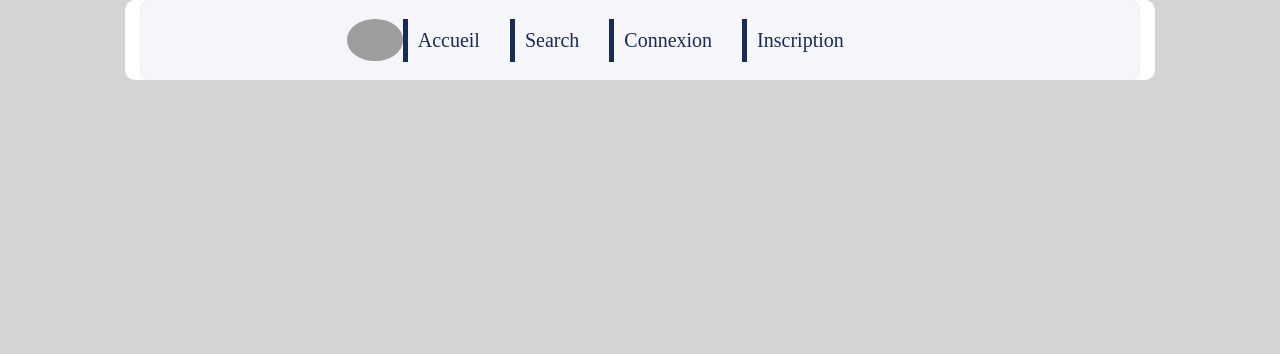
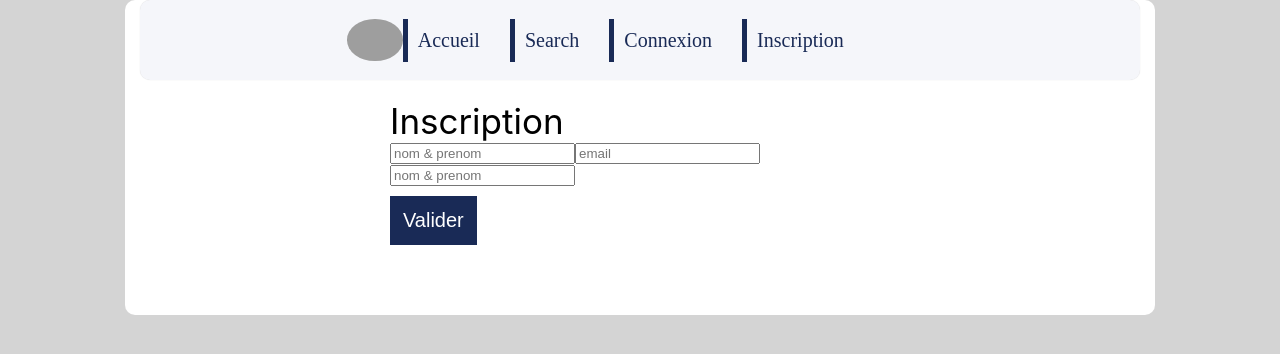
Before and after one commit to YassineAzedine/-Blog-react-hooks-firebase, a React (Create React App) app in the folder blog/: page /register in a window 1280 px wide. Shown: the top 354 px of the page. Built offline with nearby package versions, Linux system fonts and the light colour scheme; no server answers; grey boxes are pictures that could not be loaded.

Commit message:
login & register

```diff
--- a/blog/src/App.js
+++ b/blog/src/App.js
@@ -1,3 +1,4 @@
+import React, {useState} from 'react'
 
 import './App.css';
 import logo from './logo.svg';
@@ -8,10 +9,26 @@ import CreatePosts from './components/CreatePosts';
 import Header from './components/Header';
 import Register from './components/Register';
 import Login from './components/Login';
+import {firebaseAuth} from  './firebase'
 
 
 function App() {
-  return (
+
+   const [authUser,setAuthUser] = useState(null);
+React.useEffect(()=>{
+  const unsubscribe = firebaseAuth.onAuthStateChanged(user=>{
+    if(user){
+      setAuthUser(user);
+      console.log(user);
+    }else{
+      setAuthUser(null)
+    }
+  });
+  return ()=>{
+    unsubscribe()
+  }
+},[])
+     return (
     <BrowserRouter>
       <div className="container">
 
@@ -22,8 +39,7 @@ function App() {
           <Route path='/post/:id' element ={<PostsDetails/>} />
           <Route path='/create'element ={<CreatePosts/>} />
           <Route path='/login' element = {<Login/>} />
-
-          <Route path='/register' exact component={<Register/>} />
+          <Route path='/register' element ={<Register/>} />
           </Routes>
       </div>
     </BrowserRouter>
--- a/blog/src/components/Login.jsx
+++ b/blog/src/components/Login.jsx
@@ -1,9 +1,77 @@
-import React from 'react'
+import React, {useState} from 'react'
+import {firebaseAuth} from '../firebase'
+import { withRouter } from 'react-router-dom';
+import  { Redirect } from 'react-router-dom'
+ function Login(props) {
 
-function login() {
-  return (
-    <div>login</div>
+
+  const [submitted, setSubmitted] = useState(false)
+  const[userCredentails,setUserCredentailes] = useState({
+    email : '',
+    password:''
+
+  });
+  const handeleInputChange = event =>{
+    setUserCredentailes({
+      ...userCredentails,[event.target.name] : event.target.value
+    })
+  }
+  const onSubmited = event =>{
+    event.preventDefault();
+    setSubmitted(true);
+    login(userCredentails)
+    setUserCredentailes({
+
+    email : '',
+    password:''
+    })
+  }
+  const login = ({
+    email,password
+  }) =>{
+    const LoggedUser = firebaseAuth.signInWithEmailAndPassword(email,password)
+    .then(userLogged =>{
+      userLogged.user.updateProfile({
+
+      });
+      return userLogged;
+    })
+
+    console.log(LoggedUser);
+window.location = "/";
+  }
+    return (
+   <div className="form-container">
+     <div className="register-form-title">
+       Connexion
+     </div>
+      <form onSubmit={onSubmited} >
+
+
+<input type="email"
+ name ="email"
+ required
+ className='form-controle'
+ placeholder='email'
+ autoComplete='off'
+  onChange={handeleInputChange }
+ value={userCredentails.email} />
+ <input type="password"
+ name ="password"
+ required
+ className='form-controle'
+ placeholder='nom & prenom'
+ autoComplete='off'
+  onChange={handeleInputChange }
+ value={userCredentails.password} />
+ <div>
+   <button className='btn btn-primary'
+    type='submit'> Valider</button>
+ </div>
+
+      </form>
+   </div>
   )
 }
 
-export default login
+export default Login
--- a/blog/src/components/Register.jsx
+++ b/blog/src/components/Register.jsx
@@ -1,8 +1,84 @@
-import React from 'react'
+import React, {useState} from 'react'
+import {firebaseAuth} from '../firebase'
+import { withRouter } from 'react-router-dom';
+import  { Redirect } from 'react-router-dom'
+ function Register(props) {
 
-function Register() {
-  return (
-    <div>Register</div>
+
+  const [submitted, setSubmitted] = useState(false)
+  const[userCredentails,setUserCredentailes] = useState({
+    name : '' ,
+    email : '',
+    password:''
+
+  });
+  const handeleInputChange = event =>{
+    setUserCredentailes({
+      ...userCredentails,[event.target.name] : event.target.value
+    })
+  }
+  const onSubmited = event =>{
+    event.preventDefault();
+    setSubmitted(true);
+    register(userCredentails)
+    setUserCredentailes({
+      name : '' ,
+    email : '',
+    password:''
+    })
+  }
+  const register = ({
+    name,email,password
+  }) =>{
+    const newUser = firebaseAuth.createUserWithEmailAndPassword (email,password)
+    .then(userCreated =>{
+      userCreated.user.updateProfile({
+        displayName : name
+      });
+      return userCreated;
+    })
+
+    console.log(newUser);
+window.location = "/login";
+  }
+    return (
+   <div className="form-container">
+     <div className="register-form-title">
+       Inscription
+     </div>
+      <form onSubmit={onSubmited} >
+<input type="text"
+ name ="name"
+ required
+ className='form-controle'
+ placeholder='nom & prenom'
+ autoComplete='off'
+  onChange={handeleInputChange }
+ value={userCredentails.name} />
+
+<input type="email"
+ name ="email"
+ required
+ className='form-controle'
+ placeholder='email'
+ autoComplete='off'
+  onChange={handeleInputChange }
+ value={userCredentails.email} />
+ <input type="password"
+ name ="password"
+ required
+ className='form-controle'
+ placeholder='nom & prenom'
+ autoComplete='off'
+  onChange={handeleInputChange }
+ value={userCredentails.password} />
+ <div>
+   <button className='btn btn-primary'
+    type='submit'> Valider</button>
+ </div>
+
+      </form>
+   </div>
   )
 }
 
--- a/blog/src/firebase.js
+++ b/blog/src/firebase.js
@@ -21,4 +21,8 @@ const firebaseConfig = {
 // Initialize Firebase
  app.initializeApp(firebaseConfig);
 const firebase = app.firestore();
+
+
+const firebaseAuth = app.auth();
+export {firebaseAuth} ;
 export default firebase;
```
